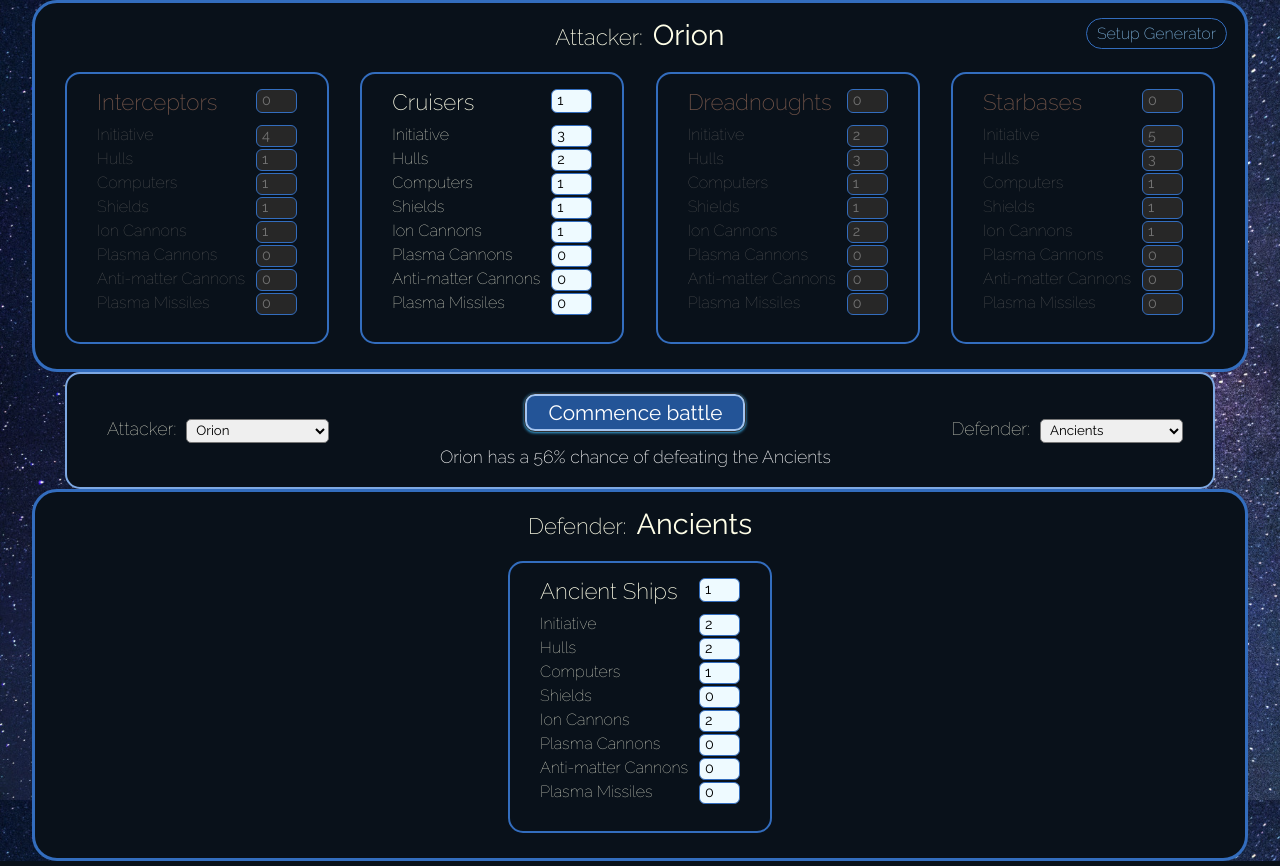
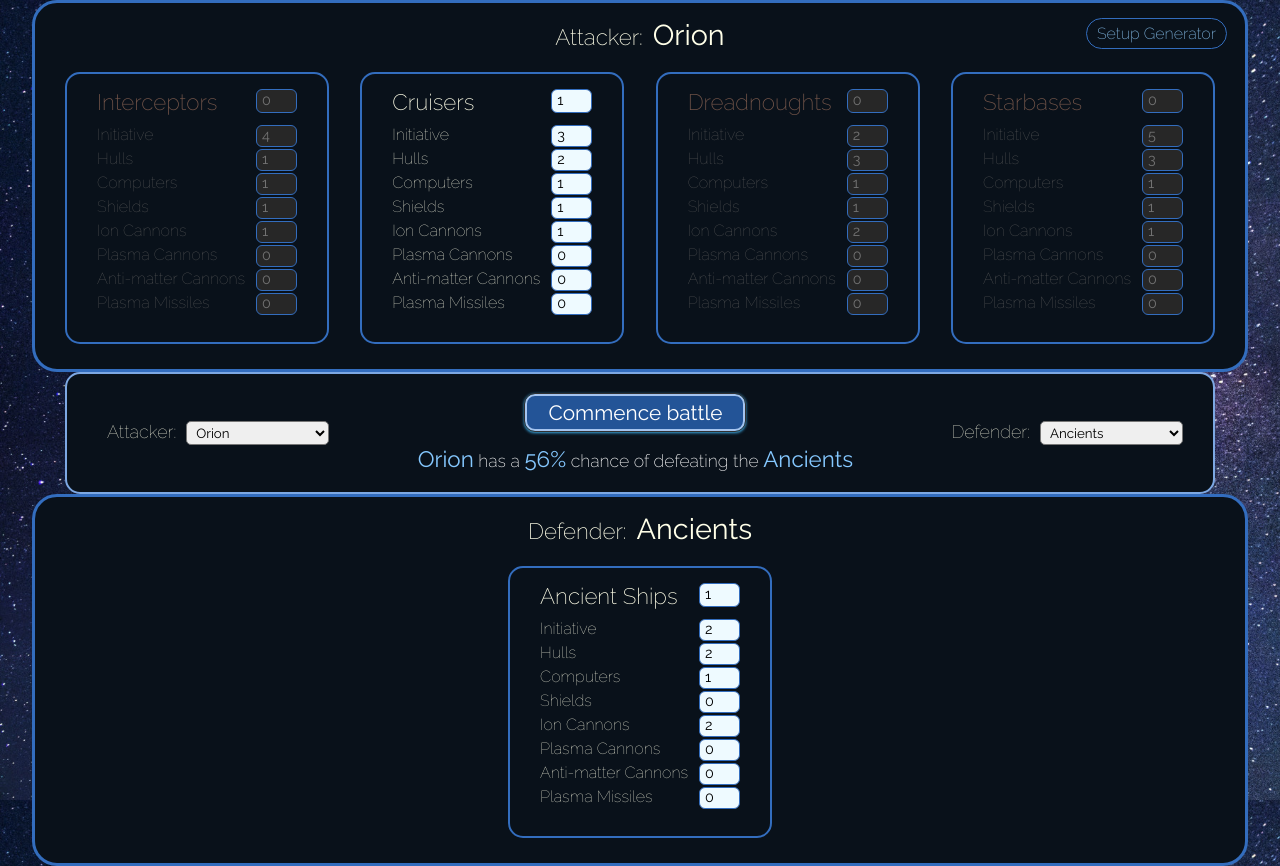
Before and after one commit to pablisch/eclipse-combat-calculator, a React (Vite) app: page / in a window 1280 px wide. Both pictures are taken after a click on the button "Commence battle". Built offline with nearby package versions, Linux system fonts and the light colour scheme.

Commit message:
Altered reporting so that it cannot give a 0 or 100% chance of success

```diff
--- a/src/App.jsx
+++ b/src/App.jsx
@@ -13,7 +13,8 @@ function App() {
   const [allData, setAllData] = useState(playerShipData);
   const [battleInProgress, setBattleInProgress] = useState(false);
   const [battleCount, setBattleCount] = useState(false);
-  const [report, setReport] = useState(['Choose your battle!']);
+  // const [report, setReport] = useState(['Choose your battle!']);
+  const [percentage, setPercentage] = useState(null);
 
   const [attackerIndex, setAttackerIndex] = useState(3);
   const [defenderIndex, setDefenderIndex] = useState(0);
@@ -56,13 +57,13 @@ function App() {
     }
   }
 
-  console.log('Attacker:', Math.round(battles.attacker / (runs / 100)), 'vs. Defender:', Math.round(battles.defender / (runs / 100)));
+    console.log('Attacker:', Math.round(battles.attacker / (runs / 100)), 'vs. Defender:', Math.round(battles.defender / (runs / 100)));
+    console.log('Attacker wins', battles.attacker, 'times.', (Math.round(battles.attacker / (runs / 10000))) / (runs / 1000), '%');
+    console.log('Defender wins', battles.defender, 'times.', (Math.round(battles.defender / (runs / 10000))) / (runs / 1000), '%');
 
   setBattleInProgress(false);
 
-  setReport([
-    `${allData[attackerIndex].player} has a ${Math.round(battles.attacker / (runs / 100))}% chance of defeating the ${allData[defenderIndex].player}`,
-  ]);
+  setPercentage(Math.round(battles.attacker / (runs / 100)));
 };
 
   return (
@@ -84,7 +85,7 @@ function App() {
           setDefenderIndex={setDefenderIndex}
           handleBattle={handleBattle}
           battleInProgress={battleInProgress}
-          report={report}
+          percentage={percentage}
         />
       </div>
       <div id='defender'>
--- a/src/components/PlayerSelectionBox.jsx
+++ b/src/components/PlayerSelectionBox.jsx
@@ -3,13 +3,14 @@ import { attackers, defenders } from '../data/combatants';
 import './PlayerSelectionBox.css';
 
 const PlayerSelectionBox = ({
+  allData,
   attackerIndex,
   defenderIndex,
   setAttackerIndex,
   setDefenderIndex,
   handleBattle,
   battleInProgress,
-  report,
+  percentage,
 }) => {
 
   const handleSelectAttacker = (e) => {
@@ -23,7 +24,14 @@ const PlayerSelectionBox = ({
     // console.log('defenderIndex: ', defenderIndex)
   };
 
-  // console.log('attacker:', attacker.player, ', and defender:', defender.player);
+  // eslint-disable-next-line react/prop-types
+  const attacker = allData[attackerIndex].player;
+  // eslint-disable-next-line react/prop-types
+  const defender = allData[defenderIndex].player;
+  const report = percentage === null ? 'Choose your battle!' :
+    percentage === 0 ? <><span>{attacker}</span> have pretty much <span>no chance</span> of winning against <span>{defender}</span></> :
+    percentage === 100 ? (<><span>{attacker}</span> will <span>crush</span> the <span>{defender}</span>... unless they don't!</>) :
+    (<><span>{attacker}</span> has a <span>{percentage}%</span> chance of defeating the <span>{defender}</span></>);
 
   return (
     <div className='player-selection-box'>
@@ -44,9 +52,7 @@ const PlayerSelectionBox = ({
       <div className="button-and-report">
 
         <button onClick={handleBattle} disabled={battleInProgress} className={battleInProgress ? 'calculating' : ''}>{battleInProgress ? 'Calculating...' : 'Commence battle'}</button>
-        {report.length === 1 ? <p id='report'>{report[0]}</p> : <p id='report'>
-          <span>{ report[0]}</span>{report[1] } <span>{report[2] }</span>{report[3] } <span>{ report[4]}</span>
-        </p>}
+        <p id='report'>{report}</p>
       </div>
 
       <div id='defender-selector-box' className='combatant-select-box'>
@@ -73,7 +79,7 @@ PlayerSelectionBox.propTypes = {
   setDefenderIndex: PropTypes.func.isRequired,
   handleBattle: PropTypes.func.isRequired,
   battleInProgress: PropTypes.bool.isRequired,
-  report: PropTypes.array.isRequired,
+  percentage: PropTypes.number,
 };
 
 export default PlayerSelectionBox;
```
